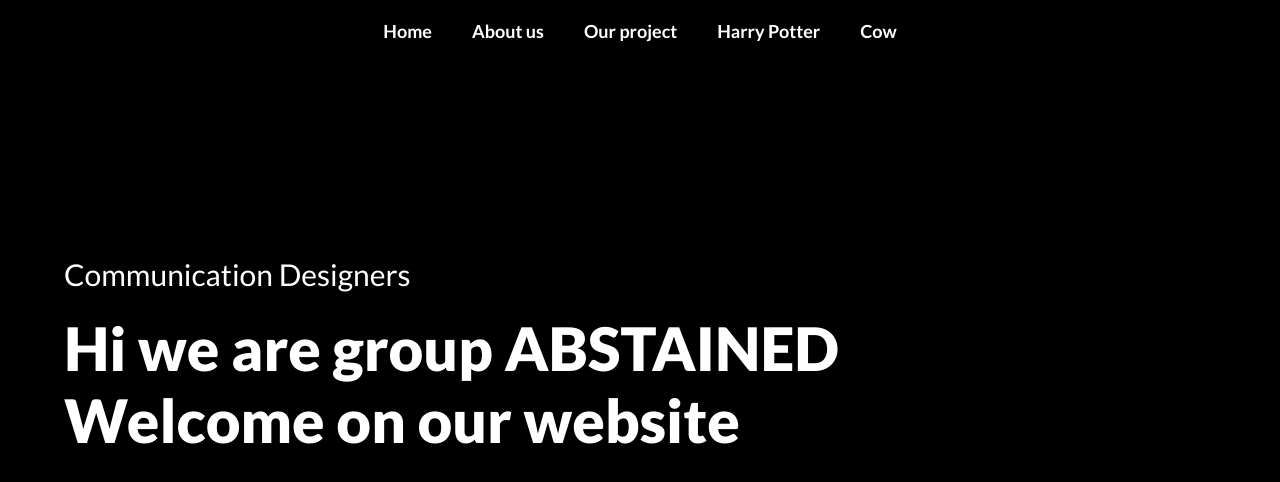
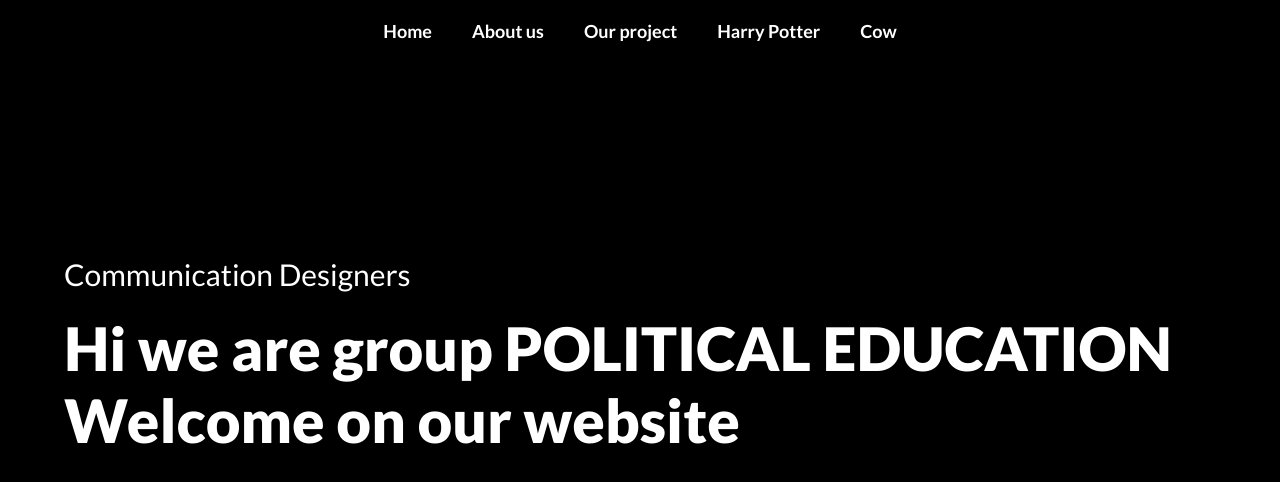
Before and after one commit to GiacomoGaretto/Sito-Gruppo-Abstained, a plain HTML site: page index.html in a window 1280 px wide. Drawn offline with Linux system fonts and the light colour scheme.

Commit message:
Update index.html

```diff
--- a/index.html
+++ b/index.html
@@ -71,7 +71,7 @@
             </nav>
             <div class="header-text">
                 <p>Communication Designers</p>
-                <h1>Hi we are group ABSTAINED <br> <span>Welcome on our website</span></h1>
+                <h1>Hi we are group POLITICAL EDUCATION <br> <span>Welcome on our website</span></h1>
             </div>
         </div>
     </div>
```
